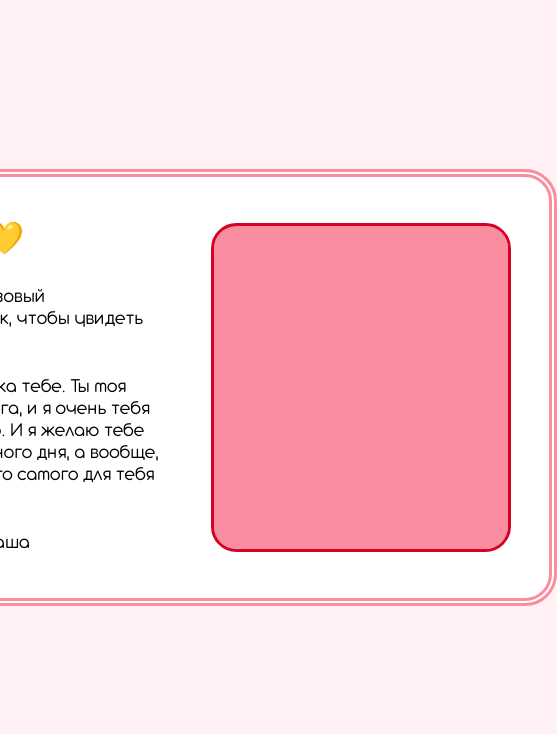
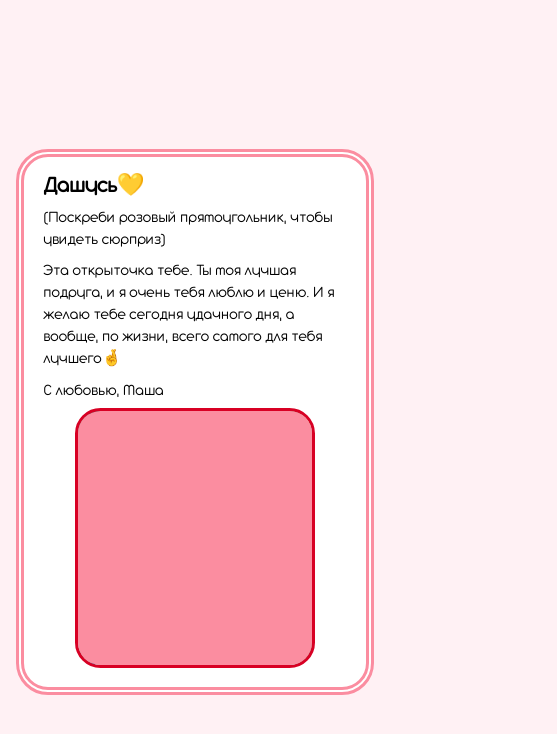
Before and after one commit to KuznetsovaMaria/Gift-card, a React (Vite) app: page / in a window 390 px wide. Shown: the top 734 px of the page, 557 px wide, since content can reach past the window. Built offline with nearby package versions, Linux system fonts and the light colour scheme.

Commit message:
Style: add responsive design

```diff
--- a/src/App.css
+++ b/src/App.css
@@ -1,6 +1,6 @@
 @font-face {
   font-family: 'Arista Pro';
-  src: url('/AristaPro//AristaPro-Light.ttf');
+  src: url('/AristaPro/AristaPro-Light.ttf');
   font-weight: 200;
   font-style: normal;
 }
@@ -9,42 +9,53 @@
   box-sizing: border-box;
 }
 
+html,
 body {
+  margin: 0;
+  padding: 0;
+}
+
+body {
+  min-height: 100vh;
   font-family: 'Arista Pro';
   line-height: 22px;
-  height: 90vh;
   display: flex;
   align-items: center;
   justify-content: center;
   background-color: rgb(255, 241, 244);
 }
 
-.card {
-  width: fit-content;
+.card-content {
+  display: inline-flex;
+  justify-content: center;
+  align-items: center;
+  flex-direction: row;
+  flex-wrap: wrap;
+  gap: 2em;
   border: 8px double rgb(251, 141, 160);
   border-radius: 2em;
-  padding: 2em 2.4em;
+  padding: 1.2em;
   background-color: white;
+  max-width: 700px;
+  margin: 1em;
 }
 
-.card-content {
+div .card-text {
   display: flex;
-  flex-direction: row;
-  gap: 2em;
+  flex-direction: column;
+  min-width: 240px;
+  flex: 1 0;
+  gap: 0.6em;
+}
+
+h1 {
+  font-size: 1.4em;
+  margin: 0;
 }
 
 p {
-  font-size: 20px;
-  margin: 0.6em 0;
-}
-
-div .card-text,
-.photo-reveal {
-  flex-grow: 1;
-  display: flex;
-  flex-direction: column;
-  justify-content: center;
-  width: 300px;
+  font-size: 1em;
+  margin: 0;
 }
 
 canvas {
@@ -52,3 +63,24 @@ canvas {
   border-radius: 1.6em;
   border: 3px solid rgb(216, 0, 36);
 }
+
+@media screen and (min-width: 320px) {
+  canvas {
+    width: 240px;
+    height: 260px;
+    align-self: center;
+  }
+  .card-content {
+    gap: 0.3em;
+  }
+}
+
+@media screen and (min-width: 400px) {
+  canvas {
+    width: 300px;
+    height: 330px;
+  }
+  .card-content {
+    gap: 0.8em;
+  }
+}
--- a/src/Canvas.jsx
+++ b/src/Canvas.jsx
@@ -60,6 +60,9 @@ export default function Canvas() {
       onMouseDown={StartErasing}
       onMouseMove={Erasing}
       onMouseUp={StopErasing}
+      onTouchStart={StartErasing}
+      onTouchMove={Erasing}
+      onTouchEnd={StopErasing}
       ref={canvasRef}
       style={bg}
     ></canvas>
--- a/src/Card.jsx
+++ b/src/Card.jsx
@@ -3,7 +3,7 @@ import Canvas from './Canvas';
 export default function Card() {
   return (
     <>
-      <div className="card">
+      {/* <div className="card"> */}
       <div className="card-content">
         <div className="card-text">
           <h1>Дашусь💛</h1>
@@ -12,18 +12,16 @@ export default function Card() {
             сюрприз)
           </p>
           <p>
-              Эта открыточка тебе. Ты моя лучшая подруга, и
-              я очень тебя люблю и ценю. И я желаю тебе
-              сегодня удачного дня, а вообще, по жизни,
-              всего самого для тебя лучшего🤞
+            Эта открыточка тебе. Ты моя лучшая подруга, и я
+            очень тебя люблю и ценю. И я желаю тебе сегодня
+            удачного дня, а вообще, по жизни, всего самого
+            для тебя лучшего🤞
           </p>
           <p>С любовью, Маша</p>
         </div>
-          <div className="photo-reveal">
         <Canvas></Canvas>
       </div>
-        </div>
-      </div>
+      {/* </div> */}
     </>
   );
 }
```
Lines whose indentation alone changed are shown as unchanged.
